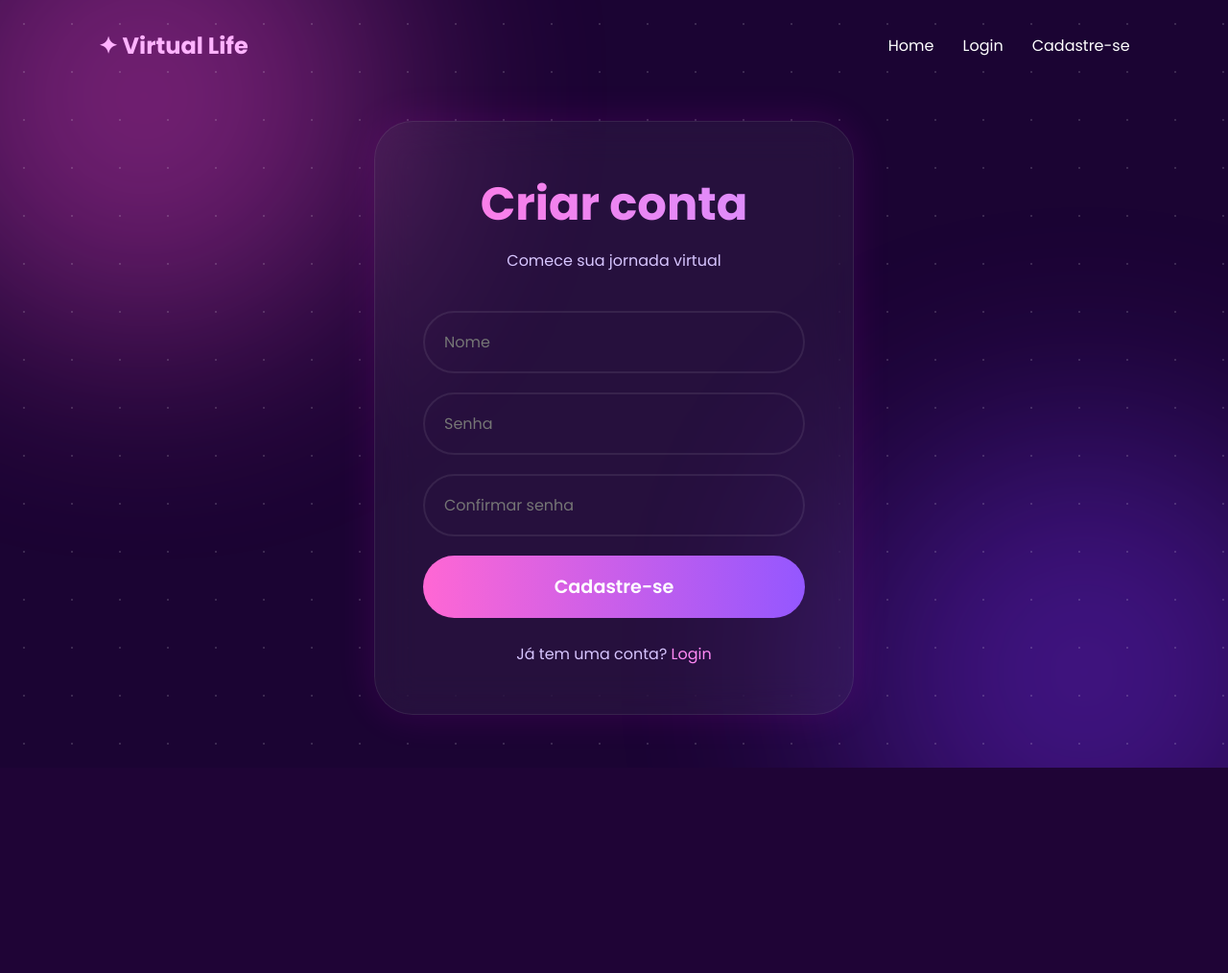
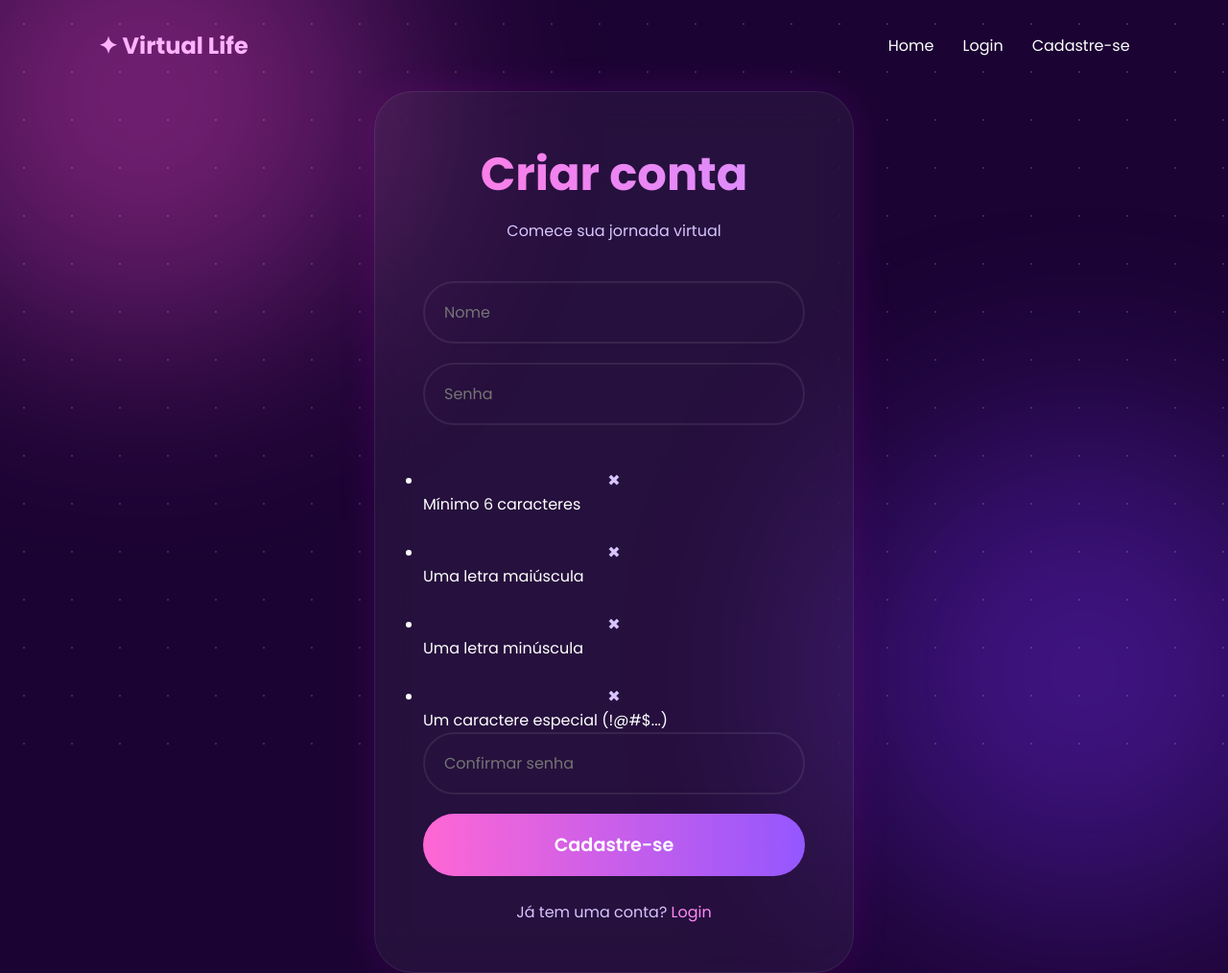
Before and after one commit to blysfattz/provisorio, a Flask app: page /registrar in a window 1280 px wide. Shown: the whole page at 96% size. Before the commit the page ends 800 px from the top, so only its background shows below. Run offline with Flask 3, Linux system fonts and the light colour scheme.

Commit message:
Update registrar.html

```diff
--- a/templates/registrar.html
+++ b/templates/registrar.html
@@ -11,10 +11,17 @@
             <p class="erro">{{ erro_nome }}</p>
         {% endif %}
 
-        <input type="password" name="senhaForm" placeholder="Senha">
+        <input type="password" name="senhaForm" id="senhaInput" placeholder="Senha">
         {% if erro_senha %}
             <p class="erro">{{ erro_senha }}</p>
         {% endif %}
+
+        <ul class="requisitos">
+            <li id="req-tamanho">  <span class="icone">✖</span> Mínimo 6 caracteres</li>
+            <li id="req-maiuscula"><span class="icone">✖</span> Uma letra maiúscula</li>
+            <li id="req-minuscula"><span class="icone">✖</span> Uma letra minúscula</li>
+            <li id="req-especial"> <span class="icone">✖</span> Um caractere especial (!@#$...)</li>
+        </ul>
 
         <input type="password" name="confirmaForm" placeholder="Confirmar senha">
         {% if erro_confirma %}
@@ -25,4 +32,19 @@
         <span>Já tem uma conta? <a href="/login">Login</a></span>
     </form>
 </div>
+
+<script>
+document.getElementById('senhaInput').addEventListener('input', function() {
+    const senha = this.value;
+    checar('req-tamanho',  senha.length >= 6);
+    checar('req-maiuscula', /[A-Z]/.test(senha));
+    checar('req-minuscula', /[a-z]/.test(senha));
+    checar('req-especial',  /[^a-zA-Z0-9]/.test(senha));
+});
+function checar(id, valido) {
+    const el = document.getElementById(id);
+    el.style.color = valido ? '#4caf50' : '#aaa';
+    el.querySelector('.icone').textContent = valido ? '✔' : '✖';
+}
+</script>
 {% endblock %}
```
